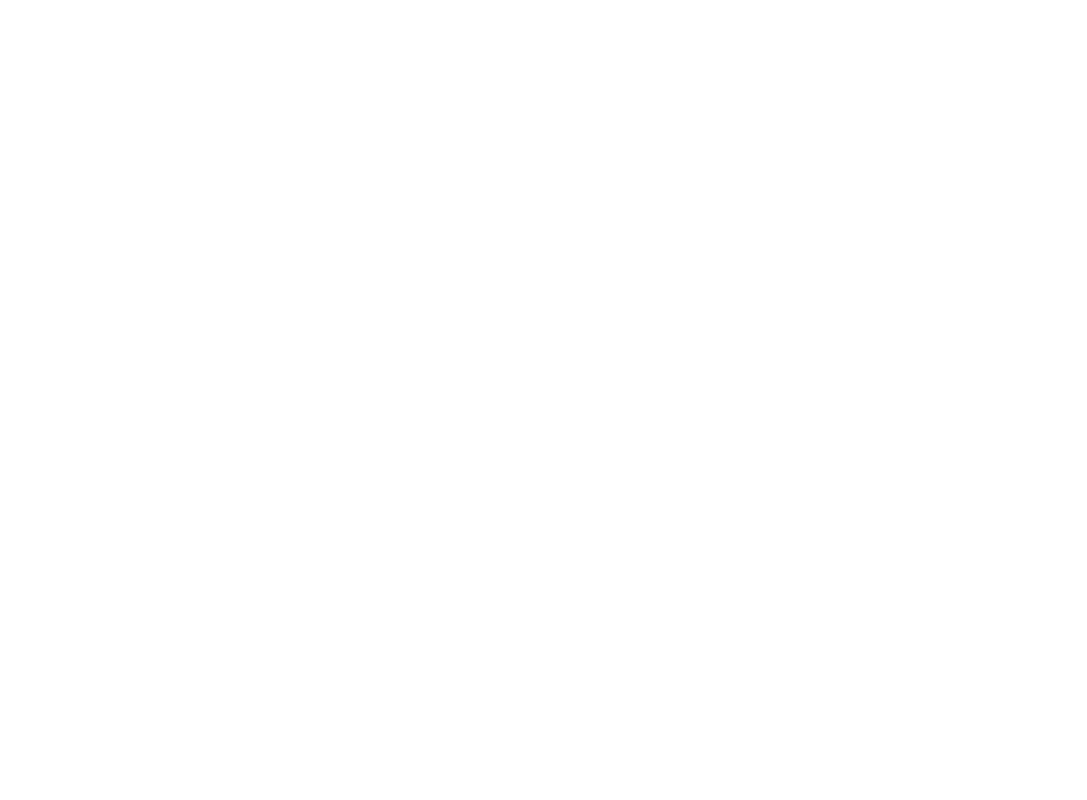
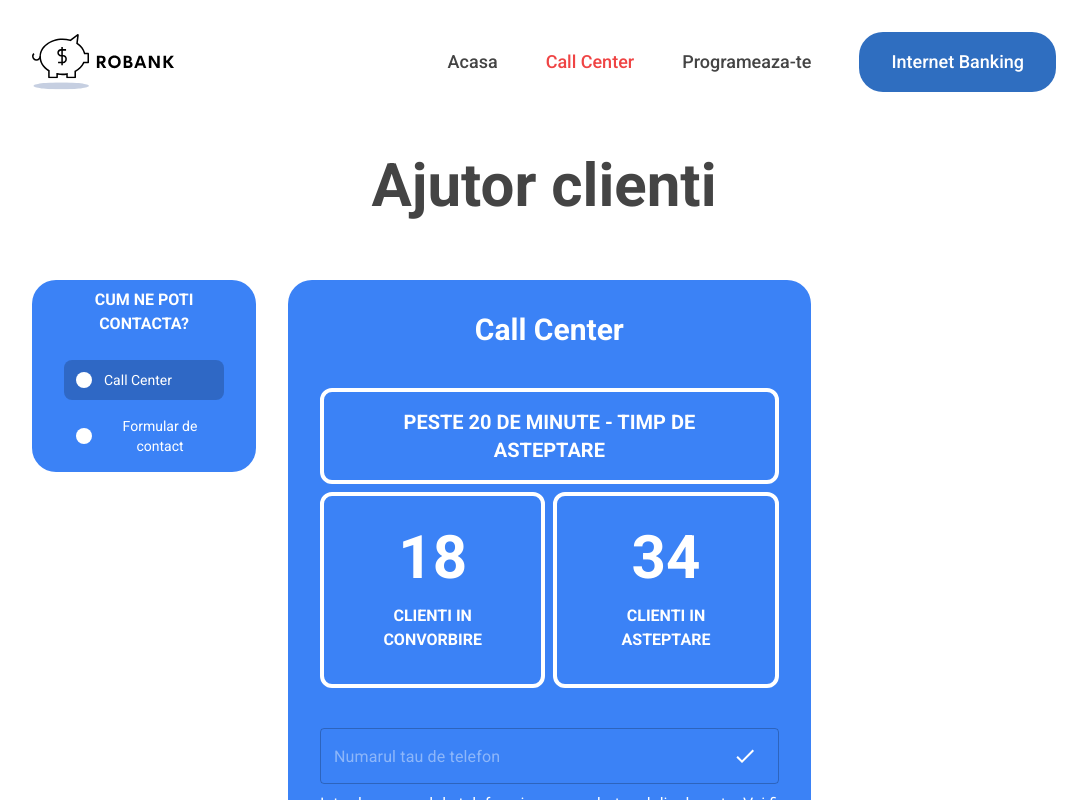
Before and after one commit to denisdobra10/bank-app, a React (Vite) app: page /call-center in a window 1280 px wide. Before the commit this address had no page. Shown: the top 800 px of the page, without its empty margins (96-1183 px from the left). Built offline with nearby package versions, Linux system fonts and the light colour scheme.

Commit message:
call center page ui structure done

```diff
--- a/src/App.jsx
+++ b/src/App.jsx
@@ -1,6 +1,7 @@
 import { BrowserRouter, Route, Routes } from "react-router-dom"
 import HomePage from "./pages/home-page"
 import Layout from "./website-layout"
+import CallCenterPage from "./pages/call-center-page"
 
 
 function App() {
@@ -10,6 +11,7 @@
       <Routes>
         <Route path="/" element={<Layout />}>
           <Route index element={<HomePage />} />
+          <Route path="/call-center" element={<CallCenterPage />} />
         </Route>
       </Routes>
     </BrowserRouter>
--- /dev/null
+++ b/src/components/call-center/call-center-formular.jsx
@@ -0,0 +1,29 @@
+import React, { useState } from 'react'
+import SideContactBox from './side-contact-box';
+import CallFormular from './call-formular';
+import ContactFormular from './contact-formular';
+
+function CallCenterFormular() {
+
+    const [activeTab, setActiveTab] = useState(0);
+
+    return (
+        <div className='flex flex-col sm:flex-row w-full p-8 px-4 sm:px-32 gap-8'>
+
+            <div className="flex flex-col w-full sm:w-[25%] gap-2 bg-blue-500 p-8 rounded-3xl text-white justify-center items-start max-h-48">
+                <SideContactBox activeTab={activeTab} onClick={setActiveTab} />
+            </div>
+
+            <div className="flex flex-col w-full sm:w-[60%] gap-2 bg-blue-500 p-8 rounded-3xl text-white justify-center items-center">
+                {(activeTab == 0) ? <CallFormular /> : <ContactFormular />}
+            </div>
+
+            <div className="flex flex-col w-full sm:w-[25%]">
+
+            </div>
+
+        </div>
+    )
+}
+
+export default CallCenterFormular
--- /dev/null
+++ b/src/components/call-center/call-formular.jsx
@@ -0,0 +1,64 @@
+import React from 'react'
+import { IconButton, InputAdornment, TextField } from '@mui/material';
+import { Check as CheckIcon } from '@mui/icons-material';
+
+function CallFormular() {
+
+    const handleButtonClick = () => {
+        console.log('call formular button clicked')
+    }
+
+    return (
+        <div className='flex flex-col gap-2 text-center'>
+            <h2 className='text-3xl capitalize font-bold mb-8'>Call Center</h2>
+
+            <div className="flex w-full text-center items-center border-4 border-white px-16 py-4 text-xl rounded-xl font-bold">
+                PESTE 20 DE MINUTE - TIMP DE ASTEPTARE
+            </div>
+
+            <div className="flex flex-row w-full gap-2">
+
+                <div className="flex flex-col w-full p-8 gap-4 border-4 border-white rounded-xl">
+                    <span className='text-6xl font-bold'>18</span>
+                    <span className='font-bold uppercase'>Clienti in convorbire</span>
+                </div>
+
+                <div className="flex flex-col w-full p-8 gap-4 border-4 border-white rounded-xl">
+                    <span className='text-6xl font-bold'>34</span>
+                    <span className='font-bold uppercase'>Clienti in asteptare</span>
+                </div>
+
+            </div>
+
+            <div className="flex flex-col w-full gap-2 text-start mt-8">
+                <TextField
+                    sx={{
+                        '& input': {
+                            color: 'white',
+                            borderColor: 'white',
+                        },
+                        '& .MuiOutlinedInput-root:hover .MuiOutlinedInput-notchedOutline': {
+                            borderColor: 'white',
+                        },
+                    }}
+                    placeholder='Numarul tau de telefon'
+                    InputProps={{
+                        endAdornment: (
+                            <InputAdornment position="end">
+                                <IconButton onClick={handleButtonClick}>
+                                    <CheckIcon className='text-white' />
+                                </IconButton>
+                            </InputAdornment>
+                        ),
+                    }}
+                    type="text"
+                    variant="outlined"
+                />
+
+                <span>Introdu numarul de telefon si apasa pe butonul din dreapta. Vei fi contactat in cel mai scurt timp de un operator!</span>
+            </div>
+        </div>
+    )
+}
+
+export default CallFormular
--- /dev/null
+++ b/src/components/call-center/contact-formular.jsx
@@ -0,0 +1,41 @@
+import React from 'react';
+
+function ContactFormular() {
+    const handleSubmit = (e) => {
+        e.preventDefault();
+    };
+
+    return (
+        <form onSubmit={handleSubmit} className="flex flex-col w-full gap-4">
+            <input
+                type="text"
+                placeholder="Nume complet"
+                className="bg-white w-full py-2 px-4 rounded-md border border-gray-300"
+                required
+            />
+            <input
+                type="text"
+                placeholder="Numar de telefon"
+                className="bg-white w-full py-2 px-4 rounded-md border border-gray-300"
+                required
+            />
+            <input
+                type="email"
+                placeholder="Email"
+                className="bg-white w-full py-2 px-4 rounded-md border border-gray-300"
+                required
+            />
+            <textarea
+                placeholder="Mesaj"
+                className="bg-white w-full py-2 px-4 rounded-md border border-gray-300"
+                rows={4}
+                required
+            ></textarea>
+            <button type="submit" className="flex w-1/2  justify-center self-center bg-white text-primary py-2 px-4 rounded-md font-semibold hover:bg-secondary hover:text-white transition-colors duration-300">
+                Trimite mesaj
+            </button>
+        </form>
+    );
+}
+
+export default ContactFormular;
--- /dev/null
+++ b/src/components/call-center/side-contact-box.jsx
@@ -0,0 +1,28 @@
+import React from 'react'
+import FiberManualRecordIcon from '@mui/icons-material/FiberManualRecord';
+import { SvgIcon } from '@mui/material';
+
+function SideContactBox({ onClick, activeTab }) {
+
+    const activeStyle = 'flex flex-row w-full gap-2 p-2 text-sm items-center bg-black bg-opacity-20 rounded-lg hover:cursor-pointer';
+    const inactiveStyle = 'flex flex-row w-full gap-2 p-2 text-sm items-center rounded-lg hover:cursor-pointer';
+
+    return (
+        <>
+            <h2 className='uppercase font-bold mb-4'>Cum ne poti contacta?</h2>
+
+            <div className={(activeTab == 0) ? activeStyle : inactiveStyle} onClick={() => onClick(0)}>
+                <SvgIcon component={FiberManualRecordIcon} className='text-white' />
+                <span>Call Center</span>
+            </div>
+
+            <div className={(activeTab == 1) ? activeStyle : inactiveStyle} onClick={() => onClick(1)}>
+                <SvgIcon component={FiberManualRecordIcon} className='text-white' />
+                <span>Formular de contact</span>
+            </div>
+        </>
+
+    )
+}
+
+export default SideContactBox
--- /dev/null
+++ b/src/pages/call-center-page.jsx
@@ -0,0 +1,13 @@
+import React from 'react'
+import CallCenterFormular from '../components/call-center/call-center-formular';
+
+function CallCenterPage() {
+    return (
+        <div className="flex flex-col w-full gap-8 text-center py-8">
+            <h1 className='text-paragraph text-3xl sm:text-6xl font-bold'>Ajutor clienti</h1>
+            <CallCenterFormular />
+        </div>
+    )
+}
+
+export default CallCenterPage
```
